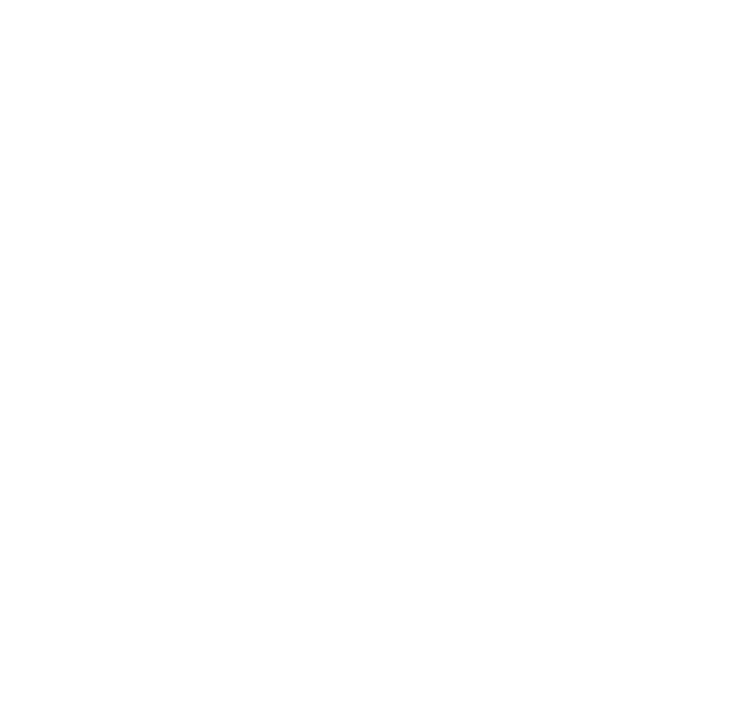
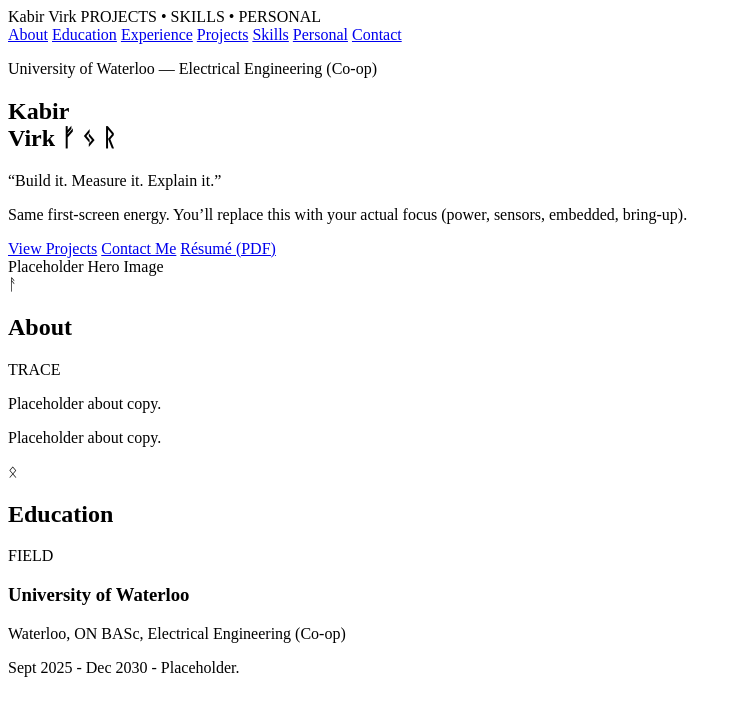
Before and after one commit to kabirvirk1206/personal_portfolio_website, a plain HTML site: page index.html in a window 1280 px wide. Shown: the whole page, without its empty margins (0-742 px from the left). Drawn offline with Linux system fonts and the light colour scheme.

Commit message:
first part html done

```diff
--- a/index.html
+++ b/index.html
@@ -1,12 +1,83 @@
 <!DOCTYPE html>
 <html lang="en">
-  <head>
-    <meta charset="UTF-8" />
-    <meta name="viewport" content="width=device-width, initial-scale=1.0" />
-    <title>Portfolio</title>
-    <link rel="stylesheet" href="style.css" />
-  </head>
-  <body>
-    <script src="script.js"></script>
-  </body>
-</html>
+<head>
+  <meta charset="UTF-8"/>
+  <meta name="viewport" content="width=device-width, initial-scale=1.0" />
+  <title>Kabir Virk — Personal Portfolio</title>
+</head>
+<body>
+  <div class="wrap flow-nudge">
+    <header>
+      <div class="brand">
+        <span class="logo">Kabir Virk</span>
+        <span class="logo-sub">PROJECTS • SKILLS • PERSONAL</span>
+      </div>
+      <nav aria-label="Primary">
+        <a class="nav-link" href="#about">About</a>
+        <a class="nav-link" href="#education">Education</a>
+        <a class="nav-link" href="#experience">Experience</a>
+        <a class="nav-link" href="#projects">Projects</a>
+        <a class="nav-link" href="#skills">Skills</a>
+        <a class="nav-link" href="#personal">Personal</a>
+        <a class="nav-link" href="#contact">Contact</a>
+      </nav>
+    </header>
+    <section class="hero" aria-label="Introduction">
+      <div class="hero-copy flow-nudge-alt">
+        <p class="school-line">University of Waterloo — Electrical Engineering (Co-op)</p>
+        <h1>
+          Kabir<br />Virk
+          <span class="sigil" aria-hidden="true">ᚠ ᛃ ᚱ</span> <!-- These runes are a cool thing ive seen on other websites,
+          usually japenase lettering so i thought to use these ones -->
+        </h1>
+        <p class="quote">“Build it. Measure it. Explain it.”</p>
+        <p class="lede">
+          Same first-screen energy. You’ll replace this with your actual focus (power, sensors, embedded, bring-up).
+        </p>
+        <div class="hero-actions">
+          <a class="btn" href="#projects">View Projects</a>
+          <a class="btn" href="#contact">Contact Me</a>
+          <a class="btn" href="#">Résumé (PDF)</a>
+        </div>
+      </div>
+      <div class="hero-visual">
+        <div class="hero-photo" role="img" aria-label="Hero image placeholder">
+          Placeholder Hero Image
+        </div>
+      </div>
+    </section>
+
+    <main>
+      <section id="about">
+        <div class="section-head">
+          <span class="sec-mark" aria-hidden="true">ᚨ</span>
+          <h2>About</h2>
+          <span class="section-tag">TRACE</span>
+        </div>
+        <p class="prose offset-1">
+          Placeholder about copy.
+        </p>
+        <p class="prose offset-2 narrow">
+         Placeholder about copy.
+        </p>
+      </section>
+
+      <section id="education">
+        <div class="section-head">
+          <span class="sec-mark" aria-hidden="true">ᛟ</span>
+          <h2>Education</h2>
+          <span class="section-tag">FIELD</span>
+        </div>
+        <div class="offset-1" style="max-width: 56rem;">
+          <article class="card">
+            <h3>University of Waterloo</h3>
+            <div class="meta-row">
+              <span>Waterloo, ON</span>
+              <span class="pill">BASc, Electrical Engineering (Co-op)</span>
+            </div>
+            <p class="prose">
+              Sept 2025 - Dec 2030 - Placeholder.
+            </p>
+          </article>
+        </div>
+      </section>
```
